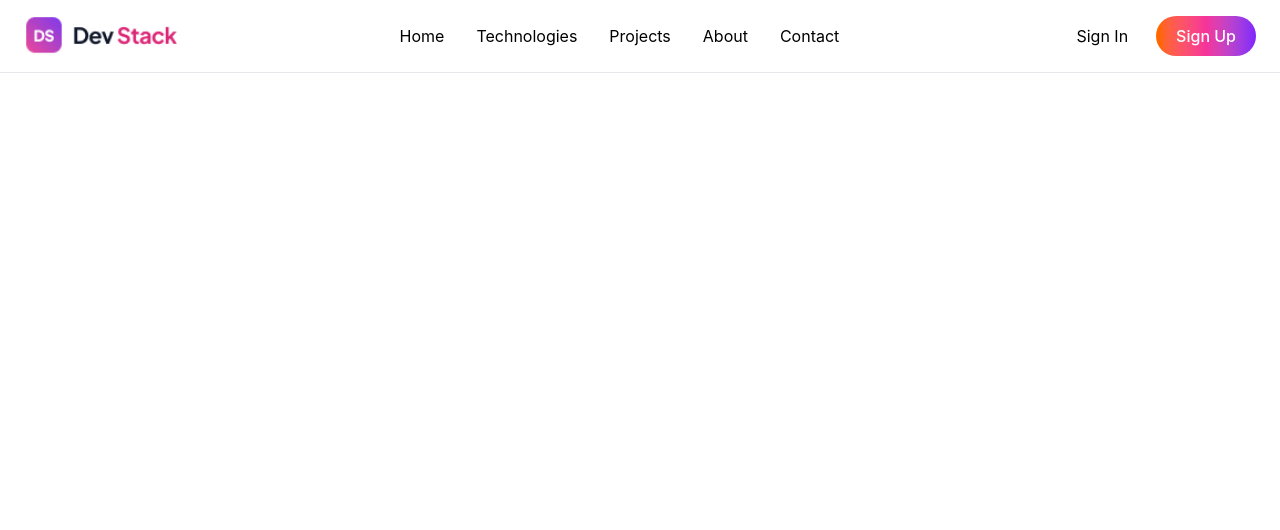
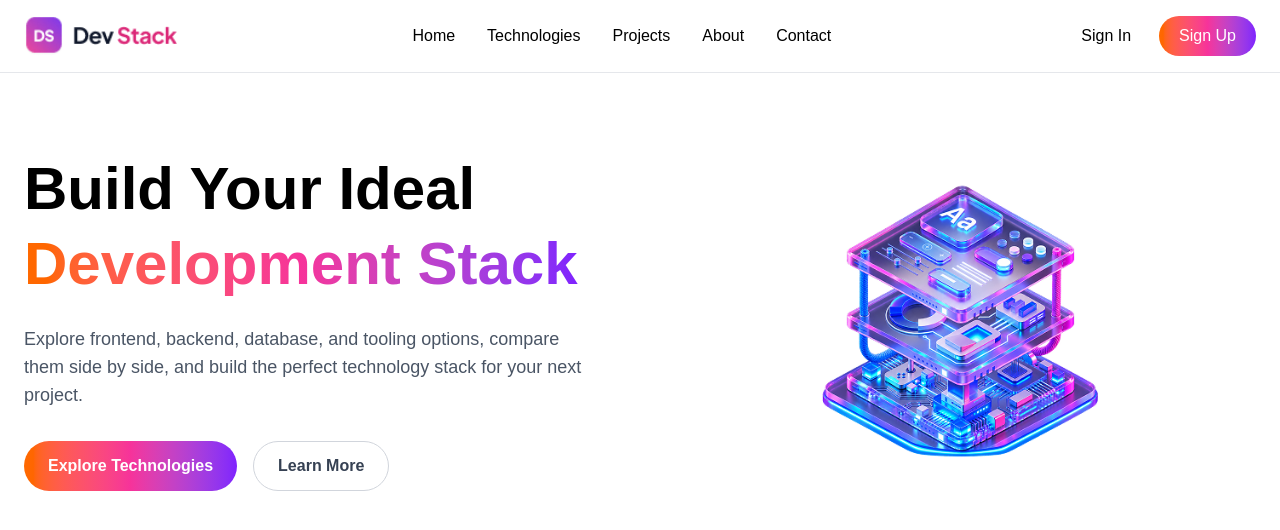
Before and after one commit to Yeshrat-Zerin-Yera/DevStack, a React (Vite) app: page / in a window 1280 px wide. Shown: the top 530 px of the page. Built offline with nearby package versions, Linux system fonts and the light colour scheme.

Commit message:
hero added

```diff
--- a/src/App.tsx
+++ b/src/App.tsx
@@ -1,10 +1,12 @@
 import Navbar from "./components/Navbar";
+import Hero from "./components/Hero";
 import './App.css'
 
 function App() {
   return (
     <>
       <Navbar />
+       <Hero />
     </>
   )
 }
--- /dev/null
+++ b/src/components/Hero.tsx
@@ -0,0 +1,46 @@
+import bannerImage from "../assets/banner-stack.png";
+
+export default function Hero() {
+  return (
+    <section id="home" className="px-4 py-4 sm:px-6 lg:py-6">
+      <div className="mx-auto grid max-w-7xl items-center gap-12 lg:grid-cols-2">
+
+        {/* Left Side */}
+        <div className="text-center lg:text-left">
+          <h1 className="text-4xl font-bold leading-tight sm:text-5xl lg:text-6xl">
+            Build Your Ideal{" "}
+            <span className="bg-gradient-to-r from-orange-500 via-pink-500 to-violet-600 bg-clip-text text-transparent">
+              Development Stack
+            </span>
+          </h1>
+
+          <p className="mx-auto mt-6 max-w-xl text-base leading-7 text-gray-600 sm:text-lg lg:mx-0">
+            Explore frontend, backend, database, and tooling options,
+             compare them side by side, and build the perfect technology
+              stack for your next project.
+          </p>
+
+          <div className="mt-8 flex flex-col justify-center gap-4 sm:flex-row lg:justify-start">
+            <button className="rounded-full bg-gradient-to-r from-orange-500 via-pink-500 to-violet-600 px-6 py-3 font-semibold text-white">
+              Explore Technologies
+            </button>
+
+            <button className="rounded-full border border-gray-300 px-6 py-3 font-semibold text-gray-700">
+              Learn More
+            </button>
+          </div>
+        </div>
+
+        {/* Right Side */}
+        <div className="flex justify-center">
+          <img
+            src={bannerImage}
+            alt="Developer technology stack"
+            className="w-full max-w-md"
+          />
+        </div>
+
+      </div>
+    </section>
+  );
+}
--- a/src/index.css
+++ b/src/index.css
@@ -1 +1,19 @@
 @import "tailwindcss";
+:root {
+  --brand-orange: #f97316;
+  --brand-pink: #ec4899;
+  --brand-violet: #8b5cf6;
+}
+
+* {
+  box-sizing: border-box;
+}
+
+html {
+  scroll-behavior: smooth;
+}
+
+body {
+  margin: 0;
+  font-family: Arial, Helvetica, sans-serif;
+}
```
